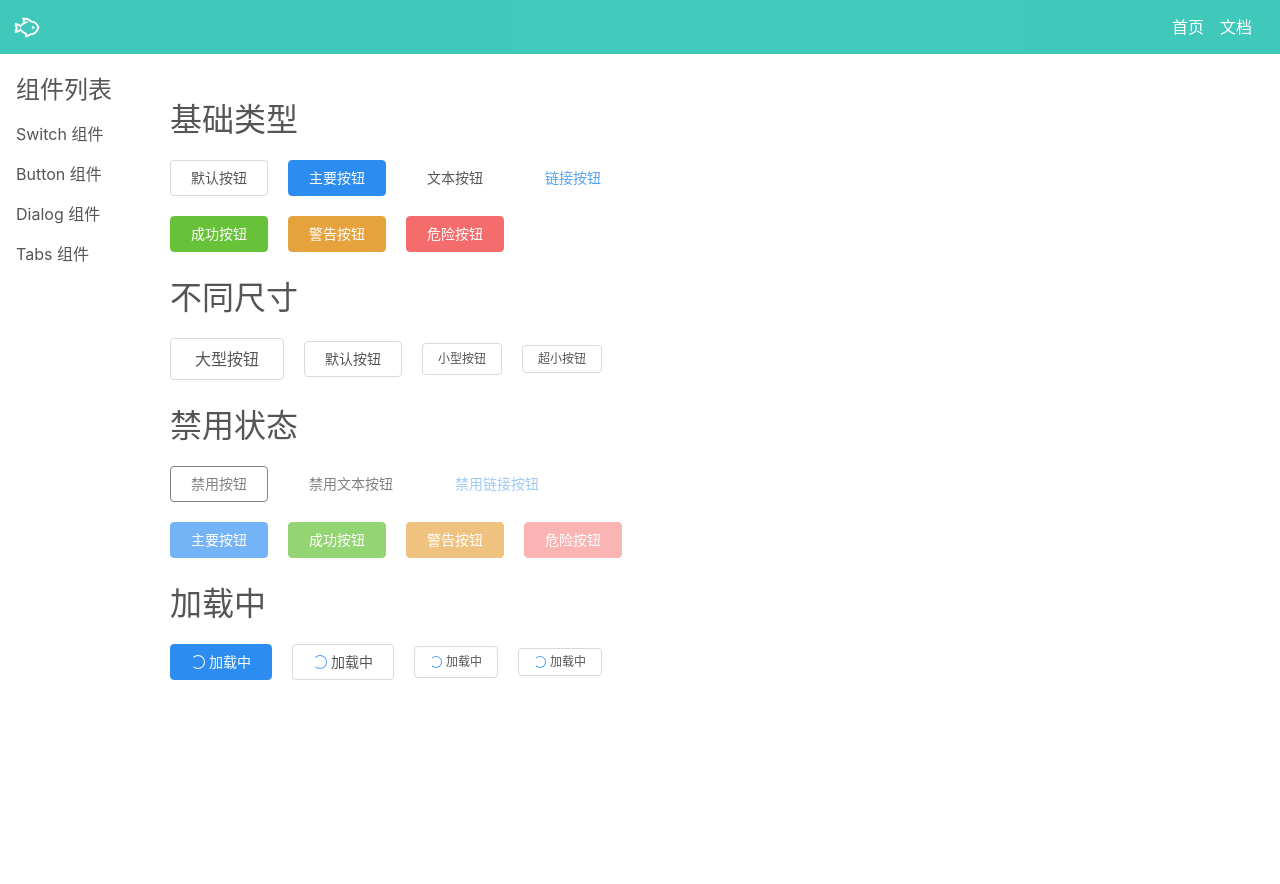
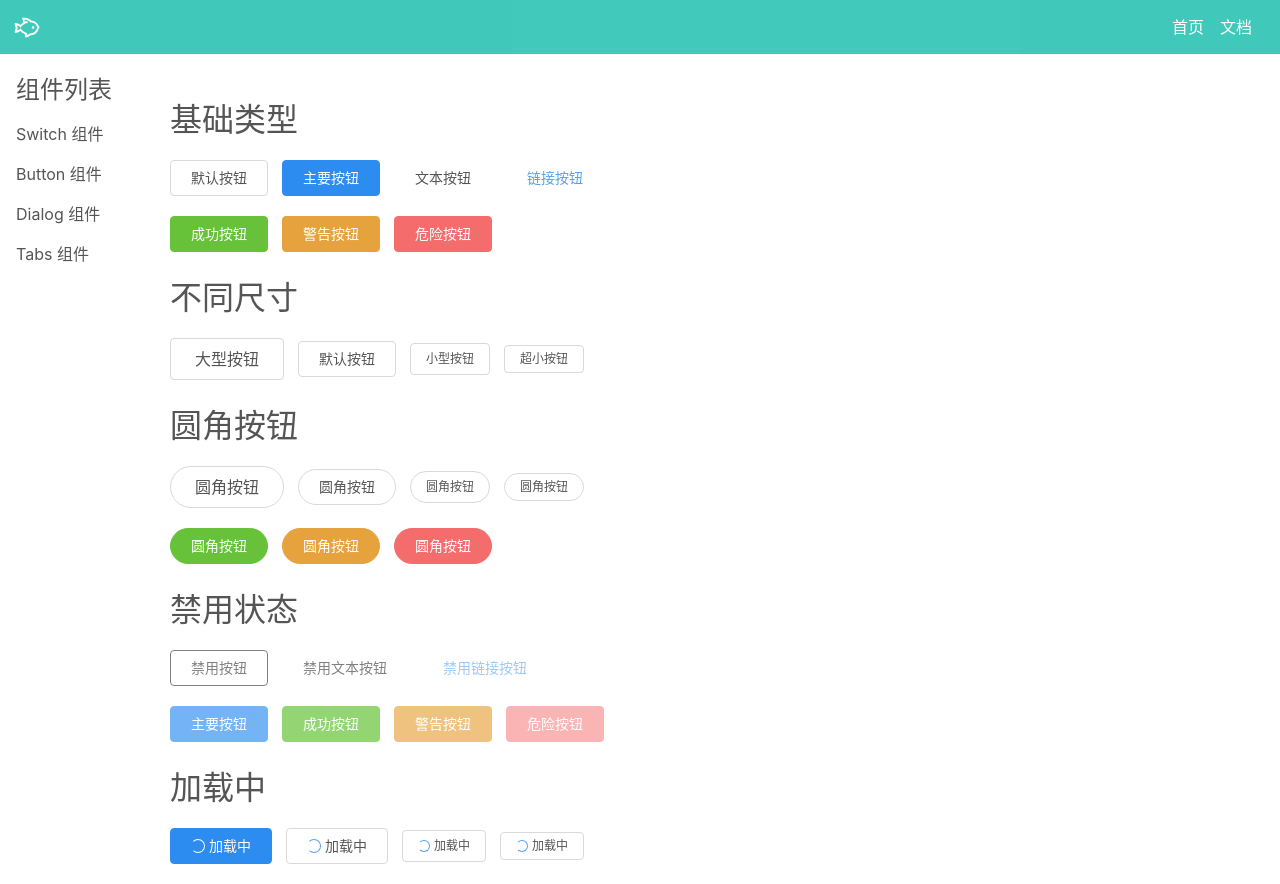
Before and after one commit to lxiaox/yu-ui, a Vue app: page /#/doc/button in a window 1280 px wide. Before the commit the page ends 800 px from the top, so only its background shows below. Built offline with nearby package versions, Linux system fonts and the light colour scheme.

Commit message:
Button支持圆角

```diff
--- a/src/components/ButtonDoc.vue
+++ b/src/components/ButtonDoc.vue
@@ -5,8 +5,7 @@
   <Button theme="primary">主要按钮</Button>
   <Button theme="text">文本按钮</Button>
   <Button theme="link">链接按钮</Button>
-  <br>
-  <br>
+  <br><br>
   <Button theme="success">成功按钮</Button>
   <Button theme="warning">警告按钮</Button>
   <Button theme="error">危险按钮</Button>
@@ -15,6 +14,15 @@
   <Button>默认按钮</Button>
   <Button size="small">小型按钮</Button>
   <Button size="mini">超小按钮</Button>
+  <h1>圆角按钮</h1>
+  <Button round size="big">圆角按钮</Button>
+  <Button round>圆角按钮</Button>
+  <Button round size="small">圆角按钮</Button>
+  <Button round size="mini">圆角按钮</Button>
+  <br><br>
+  <Button round theme="success">圆角按钮</Button>
+  <Button round theme="warning">圆角按钮</Button>
+  <Button round theme="error">圆角按钮</Button>
   <h1>禁用状态</h1>
   <Button disabled>禁用按钮</Button>
   <Button theme="text" disabled>禁用文本按钮</Button>
@@ -41,13 +49,13 @@ export default {
 }
 </script>
 
-<style lang="scss">
+<style lang="scss" scoped>
 h1 {
   margin-top: 20px;
   margin-bottom: 20px;
 }
 
 .yu-btn+.yu-btn {
-  margin-left: 20px;
+  margin-left: 14px;
 }
 </style>
--- a/src/lib/Button.vue
+++ b/src/lib/Button.vue
@@ -25,17 +25,23 @@ export default {
     loading: {
       type: Boolean,
       default: false,
-    }
+    },
+    round: {
+      type: Boolean,
+      default: false,
+    },
   },
   setup(props) {
     const {
       theme,
-      size
+      size,
+      round,
     } = props
     const classes = computed(() => {
       return {
         [`yu-btn-theme-${theme}`]: theme,
         [`yu-btn-size-${size}`]: size,
+        [`yu-btn-round`]: round,
       }
     })
     return {
@@ -53,6 +59,7 @@ $yellow: #e6a23c;
 $red: #f56c6c;
 $grey: grey;
 $size: 14px;
+$size1: 16px;
 $size2: 12px;
 
 .yu-btn {
@@ -170,7 +177,7 @@ $size2: 12px;
 
   &.yu-btn-size-big {
     padding: 12px 24px;
-    font-size: 16px;
+    font-size: $size1;
   }
 
   &.yu-btn-size-small {
@@ -223,5 +230,10 @@ $size2: 12px;
 
     }
   }
+
+  &.yu-btn-round {
+    border-radius: $size1*2;
+  }
+
 }
 </style>
```
